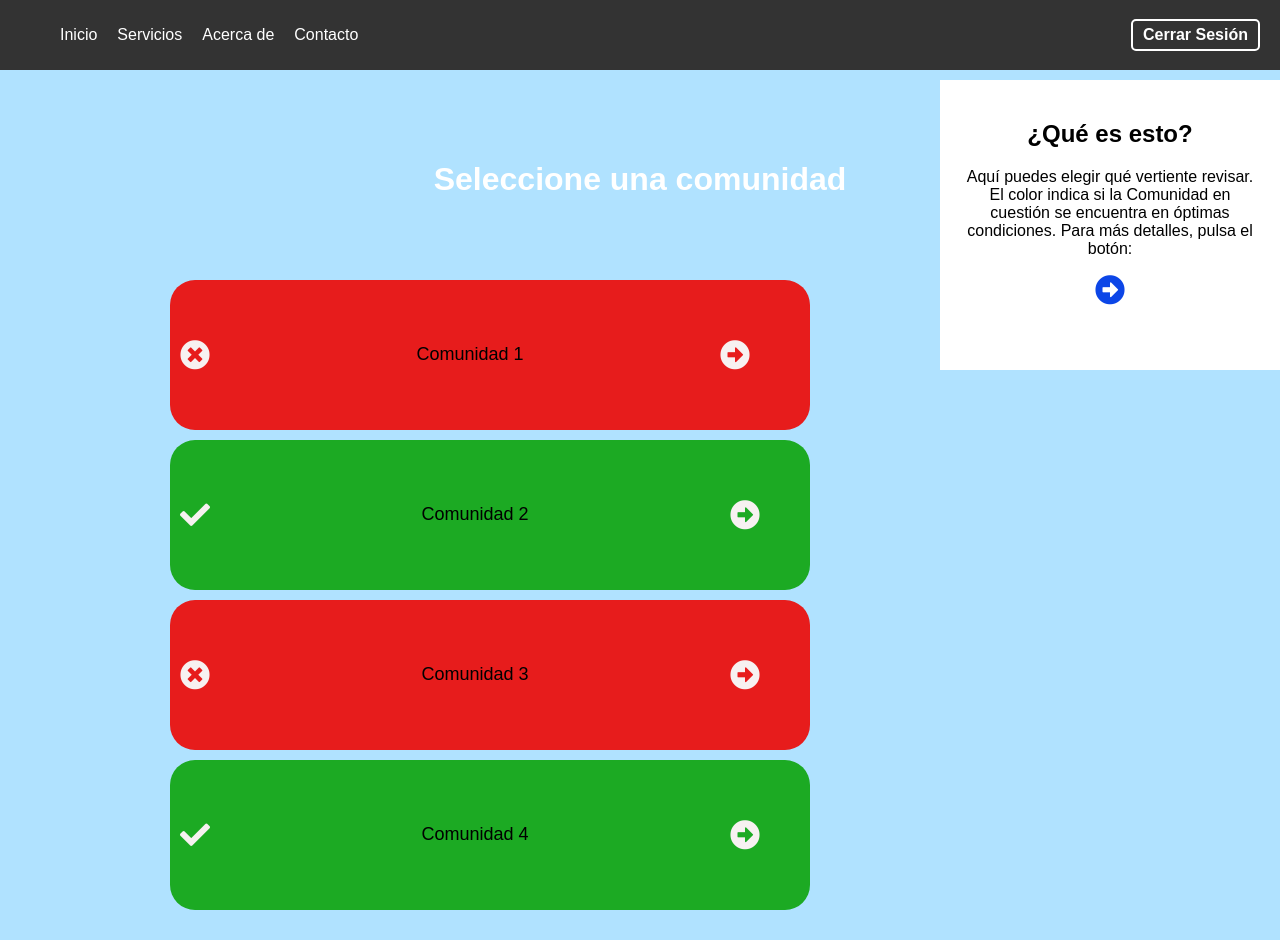
After one commit to Juanluis22/MonitoreoVertientes, a Django app: template monitoreo/nucleo/templates/comunidades.html in a window 1280 px wide. The commit adds this page. Run offline with Django 4.2, Linux system fonts and the light colour scheme; the template is opened without the code that fills it, so the values that code supplies are empty.

Commit message:
actualice pagina home y comunidades

```diff
--- /dev/null
+++ b/monitoreo/nucleo/templates/comunidades.html
@@ -0,0 +1,77 @@
+<!DOCTYPE html>
+<html lang="en">
+<head>
+    <meta charset="UTF-8">
+    <meta name="viewport" content="width=device-width, initial-scale=1.0">
+    <link href="https://cdn.jsdelivr.net/npm/bootstrap-icons/font/bootstrap-icons.css" rel="stylesheet">
+    <link rel="stylesheet" href="comunidades.css">
+    <link rel="stylesheet" href="https://cdnjs.cloudflare.com/ajax/libs/font-awesome/5.15.3/css/all.min.css">
+
+    <title>comunidades</title>
+</head>
+<body>
+    <nav class="navbar">
+        <ul class="navbar-nav">
+            <li class="nav-item"><a href="page1.html">Inicio</a></li>
+            <li class="nav-item"><a href="#">Servicios</a></li>
+            <li class="nav-item"><a href="#">Acerca de</a></li>
+            <li class="nav-item"><a href="#">Contacto</a></li>
+        </ul>
+        <a href="#" class="cerrar-sesion">Cerrar Sesión</a>
+    </nav>
+
+    <div class="vertientes-container">
+        <div class="vertientes-header">
+            <h1>Seleccione una comunidad</h1>
+        </div>
+        <div class="rectangulo rectangulo-rojo">
+            <div class="contenido-rectangulo">
+                    <i class="fas fa-times-circle"></i> <!-- Icono de cruz -->
+                </a>
+                <p>Comunidad 1</p>
+                <a href="vertientes.html">
+                    <i class="fas fa-arrow-alt-circle-right"></i>
+                </a>
+            </div>
+        </div>
+
+        <div class="rectangulo rectangulo-verde">
+            <div class="contenido-rectangulo">
+                <i class="fas fa-check"></i> <!-- Icono de ticket -->
+                <p>Comunidad 2</p>
+                <i class="fas fa-arrow-alt-circle-right"></i>
+            </div>
+        </div>
+        <div class="rectangulo rectangulo-rojo">
+            <div class="contenido-rectangulo">
+                <i class="fas fa-times-circle"></i> <!-- Icono de cruz -->
+                <p>Comunidad 3</p>
+                <i class="fas fa-arrow-alt-circle-right"></i>
+            </div>
+        </div>
+
+        <div class="rectangulo rectangulo-verde">
+            <div class="contenido-rectangulo">
+                <i class="fas fa-check"></i> <!-- Icono de ticket -->
+                <p>Comunidad 4</p>
+                <i class="fas fa-arrow-alt-circle-right"></i>
+            </div>
+        </div>
+
+        <div class="cuadrado-blanco">
+            <h2>¿Qué es esto?</h2>
+            <p>Aquí puedes elegir qué vertiente revisar. El color indica si la Comunidad en cuestión se encuentra en óptimas condiciones. Para más detalles, pulsa el botón:</p>
+            <button class="boton-mismo-icono"><i class="fas fa-arrow-alt-circle-right"></i></button>
+        </div>
+
+
+
+
+
+
+
+            <!-- Puedes agregar más rectángulos aquí -->
+        </div>
+    </div>
+</body>
+</html>
--- a/monitoreo/static/css/comunidades.css
+++ b/monitoreo/static/css/comunidades.css
@@ -1,42 +1,145 @@
+/* Estilos generales y otros estilos */
+.navbar {
+    background-color: #333;
+    color: white;
+    display: flex;
+    justify-content: space-between;
+    align-items: center;
+    padding: 10px 20px;
+}
 
-/* Estilos para toda la página de comunidades */
+.navbar-nav {
+    list-style: none;
+    display: flex;
+    gap: 20px;
+}
+
+.nav-item a {
+    text-decoration: none;
+    color: white;
+    transition: color 0.3s;
+}
+
+.nav-item a:hover {
+    color: #1caa23; /* Cambia el color al pasar el cursor sobre el enlace */
+}
+
+.cerrar-sesion {
+    text-decoration: none;
+    color: white;
+    font-weight: bold;
+    border: 2px solid white;
+    padding: 5px 10px;
+    border-radius: 5px;
+    transition: background-color 0.3s, color 0.3s;
+}
+
+.cerrar-sesion:hover {
+    background-color: white;
+    color: #333;
+}
+
+/* Estilos para toda la página */
 body {
     margin: 0;
     padding: 0;
     font-family: Arial, sans-serif;
-    background: url('https://img.freepik.com/foto-gratis/pintura-lago-montana-montana-al-fondo_188544-9126.jpg') no-repeat center center fixed;
-    background-size: cover;
+    background-color: #B0E2FF; /* Color celeste */
+}
 
-}
-/* Estilos para la página de comunidades */
-.comunidades-container {
+/* Estilos de la página de vertientes */
+.vertientes-container {
     max-width: 960px;
     margin: 0 auto;
     padding: 20px;
-    background-color: rgba(0, 0, 0, 0);
+    background-color: #B0E2FF;
 }
-.comunidades-header {
+
+.vertientes-header {
     text-align: center;
     padding: 50px 0;
-    background-color: rgba(0, 0, 0, 0);
+    background-color: #B0E2FF; /* Color celeste */
+    color: white;
 }
-.recuadros-row {
+
+.rectangulos-container {
     display: flex;
-    justify-content: center;
+    flex-direction: column;
+    align-items: flex-start; /* Alineación hacia la izquierda */
     margin-top: 30px;
 }
-.recuadro {
-    width: 200px;
+
+/* ... Otros estilos ... */
+
+.rectangulo {
+    position: relative;
+    width: 600px;
+    height: 150px;
     margin: 10px;
-    background-color: rgba(0, 0, 0, 0);
+    display: flex;
+    align-items: center;
+    border-radius: 25px; /* Agregamos las esquinas redondeadas */
+    padding-right: 40px; /* Espacio para el icono más ancho */
+}
+.rectangulo-verde {
+    background-color: #1caa23; /* Color verde */
+}
+
+.rectangulo-rojo {
+    background-color: #e71c1c; /* Color rojo */
+}
+
+.contenido-rectangulo {
+    display: flex;
+    justify-content: space-between;
+    align-items: center;
+    width: 100%;
+    padding: 0 10px;
+}
+
+.contenido-rectangulo p {
+    margin: 0;
+    font-size: 18px;
+    text-align: center; /* Centra horizontalmente el texto */
+    flex: 1; /* Asegura que el texto ocupe el espacio disponible */
+}
+.contenido-rectangulo i:first-child {
+    font-size: 30px;
+    margin-right: 10px;
+}
+
+.rectangulo i {
+    font-size: 30px;
+    color: rgb(247, 241, 241);
+}
+
+.cuadrado-blanco {
+    position: fixed;
+    top: 80px; /* Ajusta el valor según sea necesario */
+    right: 0;
+    width: 300px;
+    height: 250px;
+    background-color: white;
+    padding: 20px;
     text-align: center;
-    padding: 10px;
 }
-.cta-button {
-    display: inline-block;
-    padding: 10px 20px;
-    background-color: #333;
-    color: white;
-    text-decoration: none;
-    border-radius: 5px;
+
+.cuadrado-blanco h2 {
+    font-size: 24px;
 }
+
+.boton-mismo-icono {
+    background-color: transparent;
+    border: none;
+    cursor: pointer;
+}
+
+.boton-mismo-icono i {
+    font-size: 30px;
+    color: rgb(12, 70, 231);
+}
+
+
+
+
+/* Resto de los estilos */
```
Also changed, not shown: monitoreo/nucleo/templates/home.html (+16 -13 lines), monitoreo/nucleo/templates/vertientes.html (added, +74 -0 lines), monitoreo/static/css/page1.css (+40 -9 lines).
